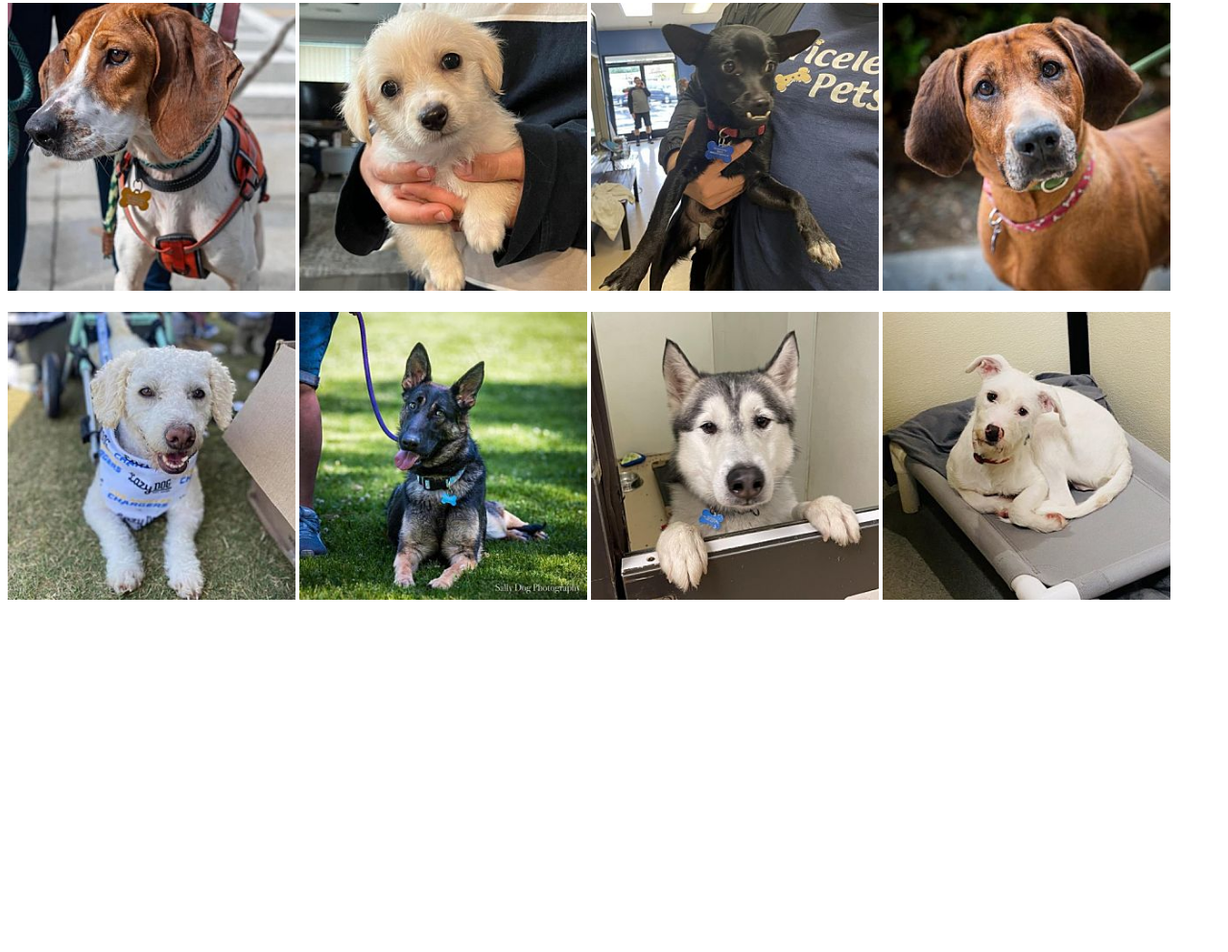
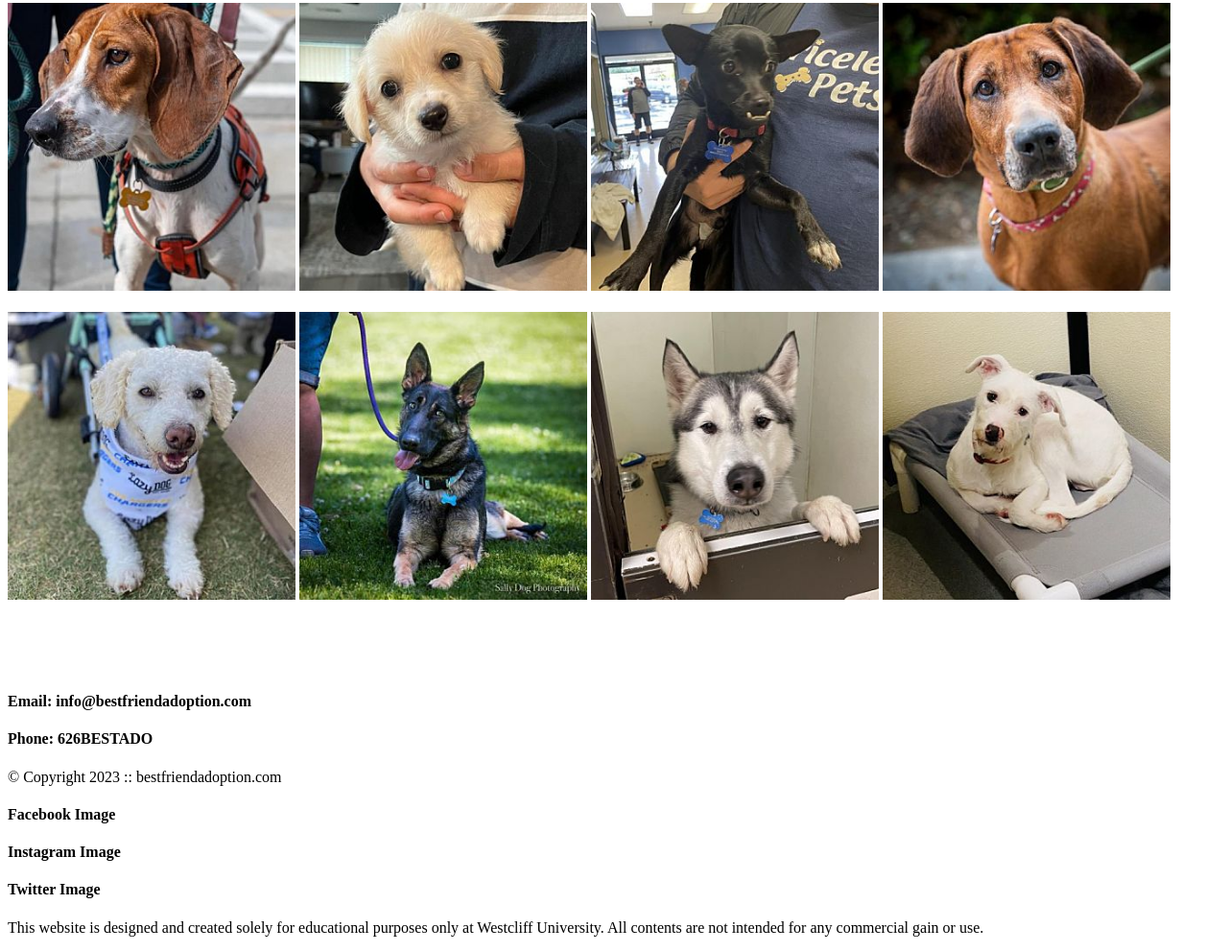
Before and after one commit to IvyLiu0/WEB801-Week1-Day3-Lab, a plain HTML site: page adoption-dog.html in a window 1280 px wide. Shown: the part 356-1348 px from the top of the page at 96% size. Before the commit the page ends 993 px from the top, so only its background shows below. Drawn offline with Linux system fonts and the light colour scheme.

Commit message:
add footer

```diff
--- a/adoption-dog.html
+++ b/adoption-dog.html
@@ -34,4 +34,25 @@
         <img src="images/dog8.jpg" alt="dog8" width="300">
     </div>
 </body>
+<br><br><br><br>
+
+<footer>
+    <div>
+        <h4>Email: info@bestfriendadoption.com</h4>
+        <h4>Phone: 626BESTADO</h4>
+    </div>
+    <div id="nondisclaimer">
+        <div class="copy">
+            &copy; Copyright 2023 :: bestfriendadoption.com
+        </div>
+        <div class="social">
+            <h4>Facebook Image</h4>
+            <h4>Instagram Image</h4>
+            <h4>Twitter Image</h4>
+        </div>
+    </div>
+    <div id ="disclaimer">
+        <p>This website is designed and created solely for educational purposes only at Westcliff University. All contents are not intended for any commercial gain or use.</p>
+    </div>
+</footer>
 </html>
```
